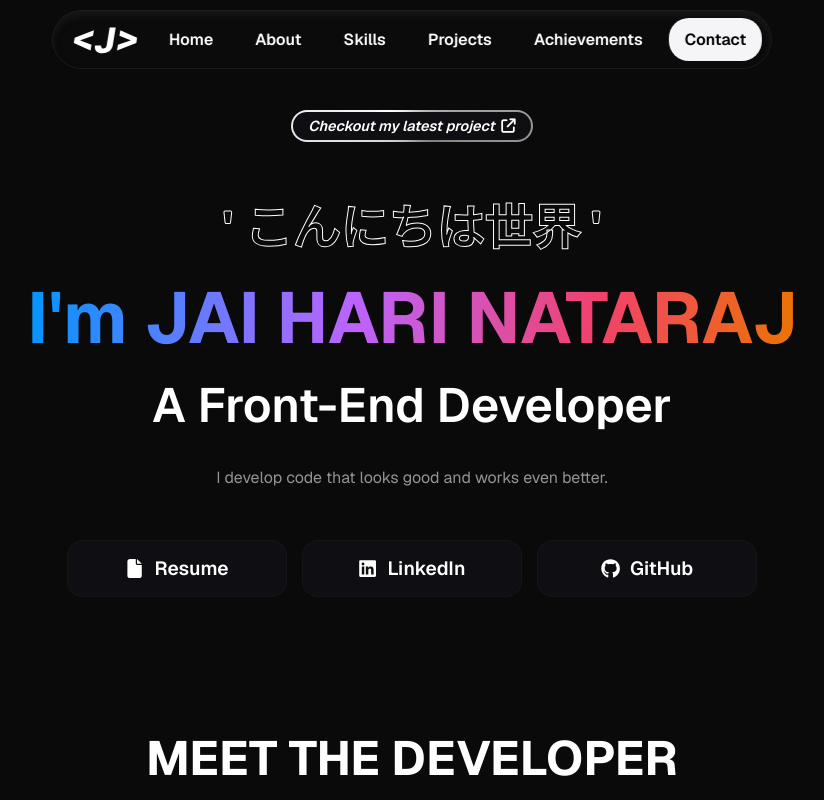
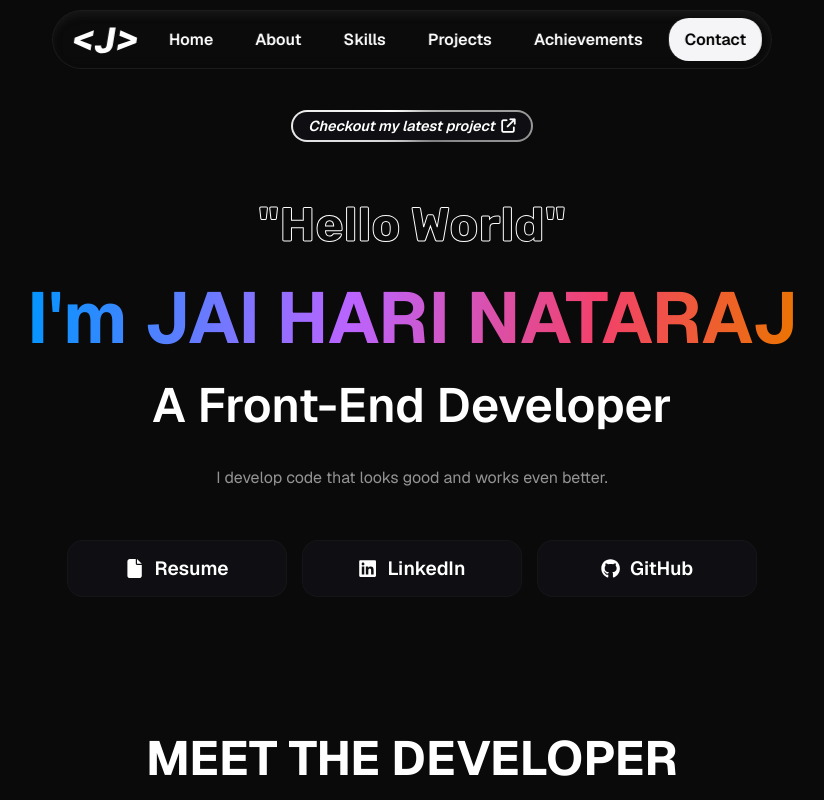
Before and after one commit to ijaihari/portfolio, a React (Vite) app: page / in a window 1280 px wide. Shown: the top 800 px of the page, without its empty margins (228-1052 px from the left). Built offline with nearby package versions, Linux system fonts and the light colour scheme.

Commit message:
updated greetings

```diff
--- a/src/pages/Hero.jsx
+++ b/src/pages/Hero.jsx
@@ -47,12 +47,12 @@ function Hero() {
                 </section>
 
                 <section className="greetings">
-                    <h3 className={`fade-text ${fade ? 'fade-in' : 'fade-out'}`}>
+                    {/* <h3 className={`fade-text ${fade ? 'fade-in' : 'fade-out'}`}>
                         {greetings[index]}
+                    </h3> */}
+                    <h3>
+                        {'"Hello World"'}
                     </h3>
-                    {/* <h3>
-                        {'Hello World'}
-                    </h3> */}
                     <h1>I&apos;m JAI HARI NATARAJ</h1>
                     <h2>A Front-End Developer</h2>
                 </section>
```
